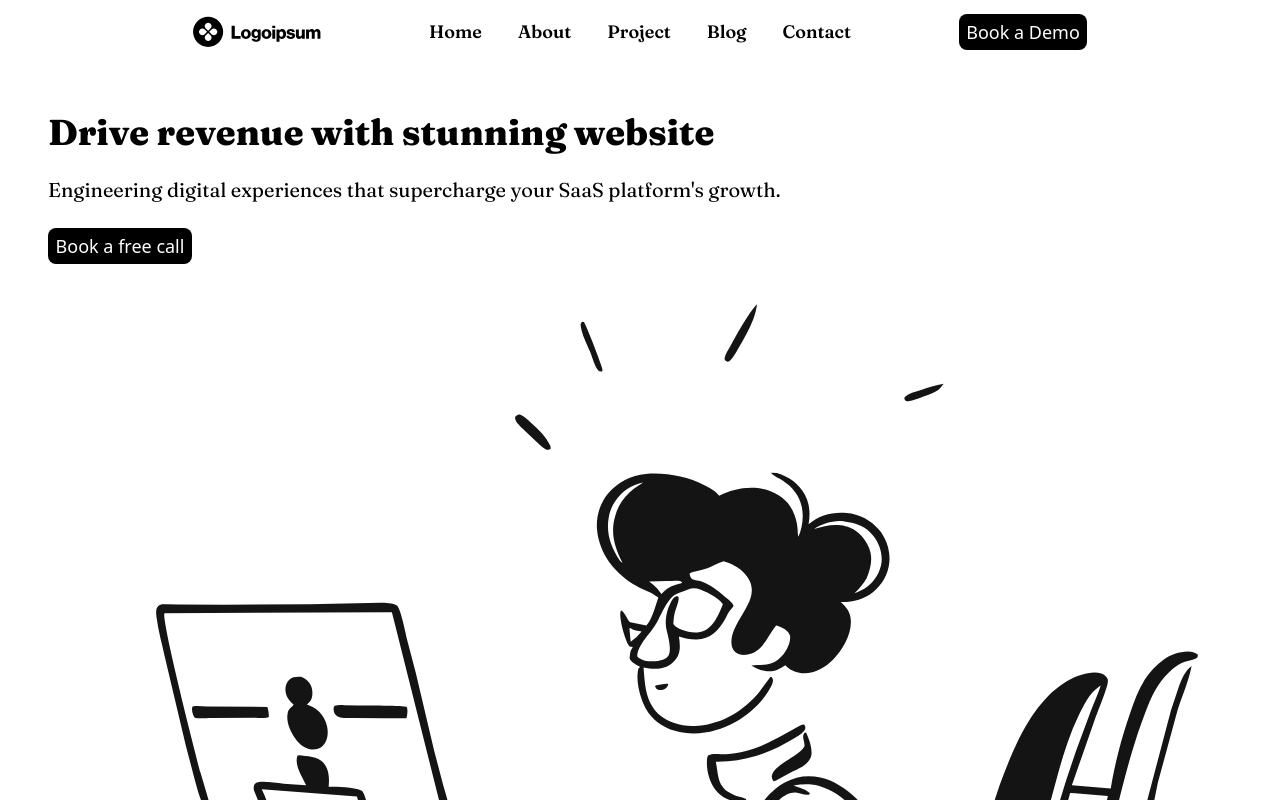
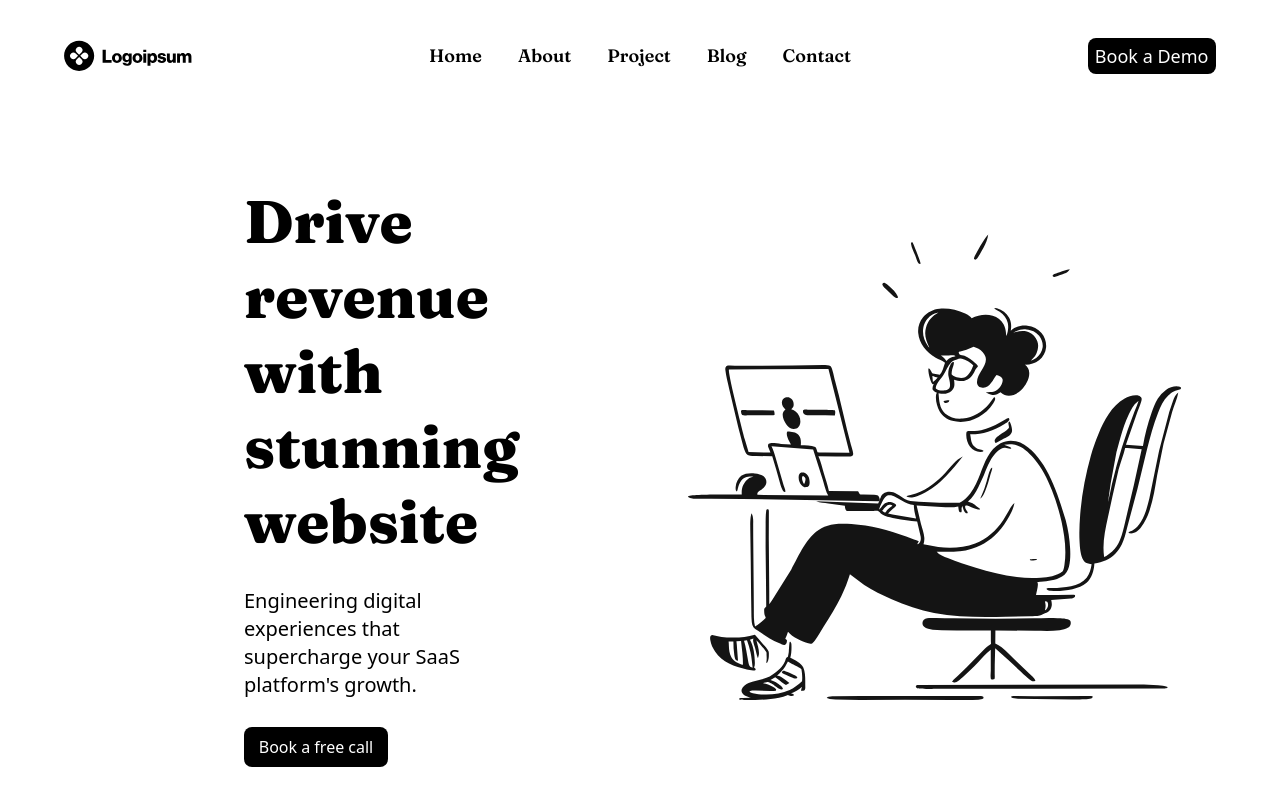
Before and after one commit to angeldavidp/proyecto-primero, a website: page src/index.html in a window 1280 px wide. Shown: the top 800 px of the page. Drawn offline with Linux system fonts and the light colour scheme.

Commit message:
style: fix the first section and the navbar

```diff
--- a/src/index.html
+++ b/src/index.html
@@ -8,8 +8,7 @@
   </head>
 
   <body>
-    <header>
-        <div class="container mx-auto flex flex-col justify-center items-center gap-1 py-2 sm:flex-row sm:h-16 sm:gap-6 sm:py-2 md:gap-14 lg:gap-24">
+    <header class="container mx-auto flex flex-col justify-center items-center gap-1 py-2 sm:flex-row sm:h-16 sm:gap-6 sm:py-2 md:gap-14 lg:gap-24 lg:flex lg:justify-around lg:my-6">
             <img src="img/logoDark.svg" alt="logoDark" class="w-32 h-8 sm:w-28 md:w-32"/>
             <ul class="flex gap-6 p-3 font-title font-semibold text-sm sm:gap-3 md:text-lg  md:gap-6 lg:gap-9">
               <li><a href="#" class="hover:text-blue-500">Home</a></li>
@@ -19,19 +18,19 @@
               <li><a href="#" class="hover:text-purple-600">Contact</a></li>
             </ul>
             <button class="bg-black text-white rounded-lg w-32 py-1 sm:text-sm sm:w-28 md:text-lg md:w-32 hover:bg-slate-200 hover:text-black">Book a Demo</button>
-          </div>
     </header>
 
     <main>
-      <section>
-        <section class="container mx-auto flex flex-col justify-center my-12 px-12 animate-fade-up">
-
-        <h1 class="font-title font-extrabold text-4xl " >Drive revenue with stunning website</h1>
-        <p class="font-title text-xl my-6 animate-fade-up animate-delay-[950ms]">Engineering digital experiences that supercharge your SaaS platform's growth.</p>
-        <button class="bg-black text-white rounded-lg w-32 py-1 sm:text-sm sm:w-28 md:text-lg md:w-36 hover:bg-slate-200 hover:text-black" >Book a free call</button>
-        <img src="./img/first.svg" alt="">
-
-      </section>
+        <section class="flex-col p-5 lg:flex lg:flex-row lg:items-center lg:justify-center lg:m-16">
+            <div class="flex-col my-3 lg:flex lg:mx-40 lg:w-1/4">
+              <h1 class="text-4xl font-title font-extrabold lg:text-6xl lg:mb-3 lg:leading-tight">Drive revenue with stunning website</h1>
+              <p class="my-4 text-xl lg:mb-7">Engineering digital experiences that supercharge your SaaS platform's growth.</p>
+              <button class="bg-black text-white rounded-lg w-36 p-2  hover:bg-slate-200 hover:text-black">Book a free call</button>
+            </div>
+            <div>
+              <img src="./img/first.svg" alt="">
+            </div>
+          </section>
     </main>
   </body>
 </html>
```
Also changed, not shown: src/css/output.css.
